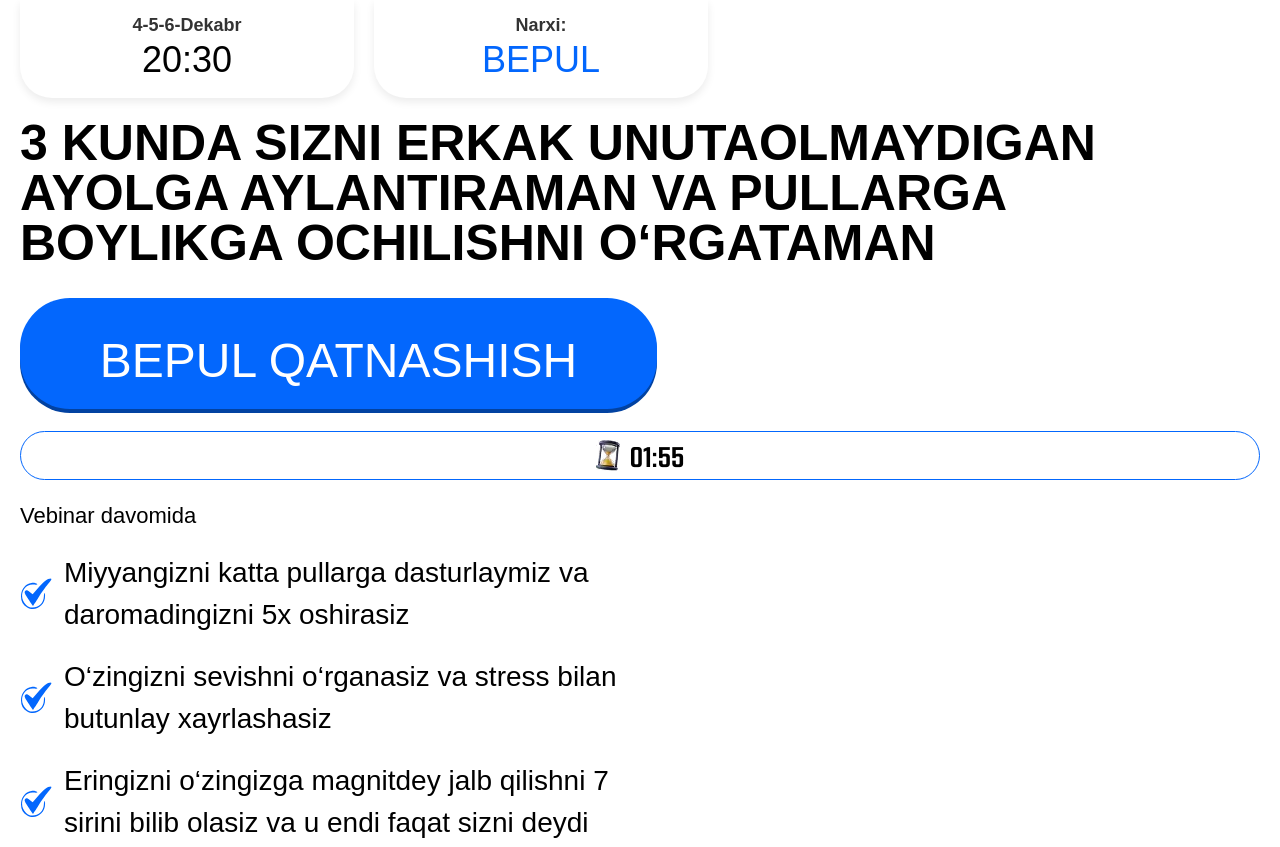
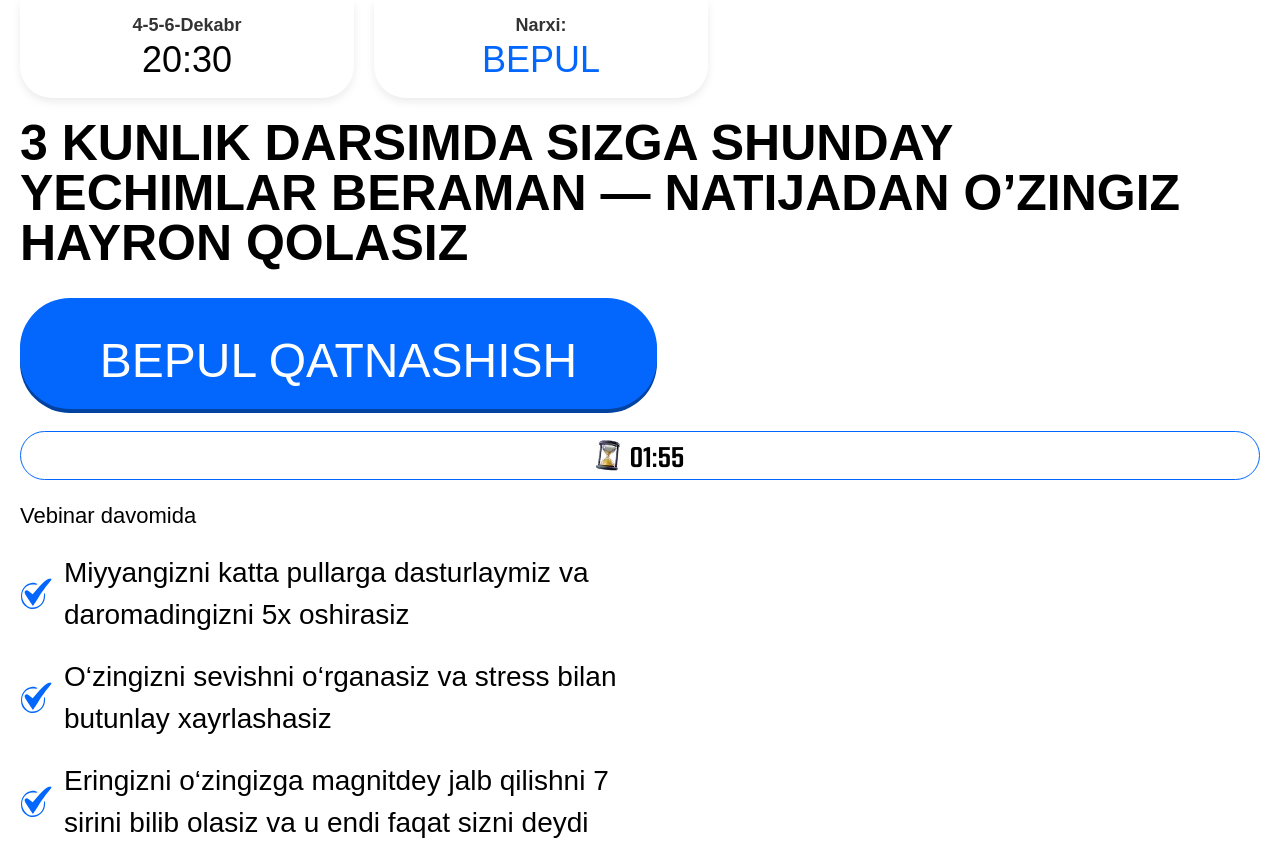
Before and after one commit to bexruz-cyber/abdullapsixolog, a plain HTML site: page index.html in a window 1280 px wide. Shown: the top 847 px of the page. Drawn offline with Linux system fonts and the light colour scheme.

Commit message:
Update index.html

```diff
--- a/index.html
+++ b/index.html
@@ -467,8 +467,7 @@
         </div>
       </div>
       <h1 class="homeTitle">
-        3 kunda sizni erkak unutaolmaydigan ayolga aylantiraman va pullarga boylikga ochilishni o‘rgataman
-      </h1>
+3 kunlik darsimda sizga shunday yechimlar beraman — natijadan o’zingiz hayron qolasiz      </h1>
       <img src="./images/Home/speaker.avif" alt="mentor" class="tabletMentor" width="549" height="638" loading="lazy" />
 
       <button class="registerBtn hero__registerBtn homeSignUpBtn maxMd_hidden">
```
